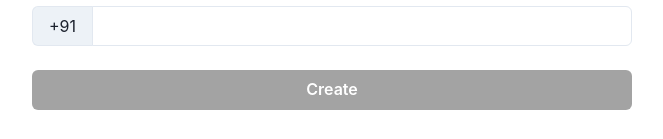
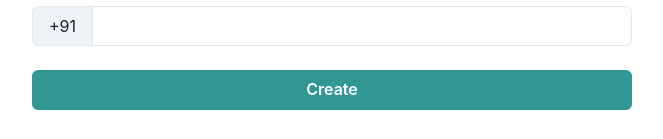
Before and after one commit to The-Opportunties-Portal/top-landing, a Next.js app: page /create in a window 1280 px wide. Shown: the part 741-880 px from the top of the page, without its empty margins (308-971 px from the left). Built offline with nearby package versions, Linux system fonts and the light colour scheme.

Commit message:
change other button color

```diff
--- a/pages/create.tsx
+++ b/pages/create.tsx
@@ -227,7 +227,7 @@ export default function Create() {
             </InputGroup>
           </FormControl>
           <Button
-            colorScheme={"blackAlpha"}
+            colorScheme={"teal"}
             type="submit"
             width="full"
             mt={4}
```
